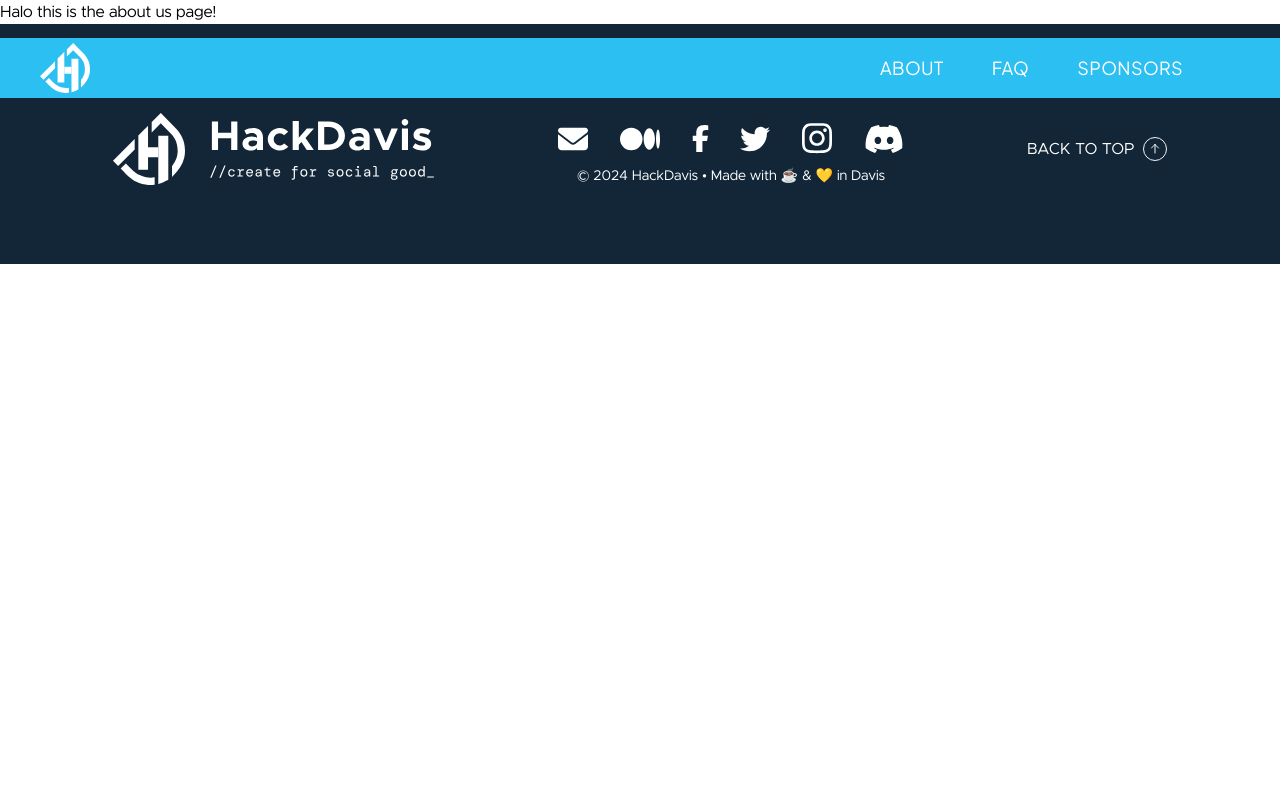
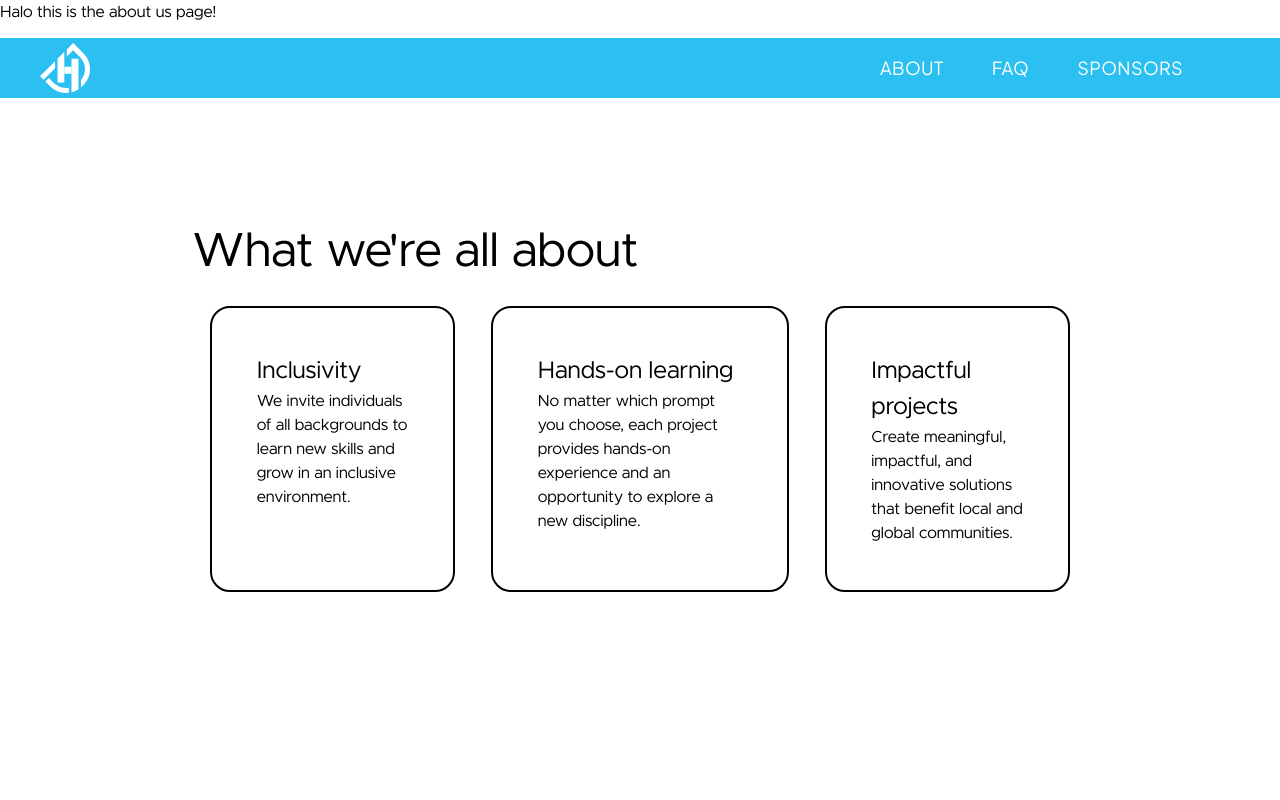
Before and after one commit to HackDavis/website-2025, a Next.js app: page /about-us in a window 1280 px wide. Shown: the top 800 px of the page. Built offline with nearby package versions, Linux system fonts and the light colour scheme.

Commit message:
Created values & styling

```diff
--- a/app/(pages)/(about-us)/_components/Values/Values.module.scss
+++ b/app/(pages)/(about-us)/_components/Values/Values.module.scss
@@ -0,0 +1,17 @@
+.container {
+    padding: 15%;
+    align-items: center;
+
+    .valuesContainer {
+        display: flex;
+        flex-direction: row;
+        justify-content: space-around;
+
+        .valuesBox {
+            padding: 5%;
+            margin: 2%;
+            border: 2px solid black;
+            border-radius: 20px;
+        }
+    }
+}
--- a/app/(pages)/(about-us)/_components/Values/Values.tsx
+++ b/app/(pages)/(about-us)/_components/Values/Values.tsx
@@ -0,0 +1,34 @@
+import styles from './Values.module.scss';
+// import { useState } from 'react';
+// const [activeCategory, setActiveCategory] = useState('Technical');
+
+export default function Values() {
+  return (
+    <div className={styles.container}>
+      <h1> What we're all about </h1>
+      <div className={styles.valuesContainer}>
+        <div className={styles.valuesBox}>
+          <h4> Inclusivity </h4>
+          <p>
+            We invite individuals of all backgrounds to learn new skills and
+            grow in an inclusive environment.
+          </p>
+        </div>
+        <div className={styles.valuesBox}>
+          <h4> Hands-on learning </h4>
+          <p>
+            No matter which prompt you choose, each project provides hands-on
+            experience and an opportunity to explore a new discipline.
+          </p>
+        </div>
+        <div className={styles.valuesBox}>
+          <h4> Impactful projects </h4>
+          <p>
+            Create meaningful, impactful, and innovative solutions that benefit
+            local and global communities.
+          </p>
+        </div>
+      </div>
+    </div>
+  );
+}
--- a/app/(pages)/(about-us)/about-us/page.tsx
+++ b/app/(pages)/(about-us)/about-us/page.tsx
@@ -1,3 +1,9 @@
+import Values from '../_components/Values/Values';
 export default function AboutUs() {
-  return <div>Halo this is the about us page!</div>;
+  return (
+    <div>
+      Halo this is the about us page!
+      <Values />
+    </div>
+  );
 }
```
